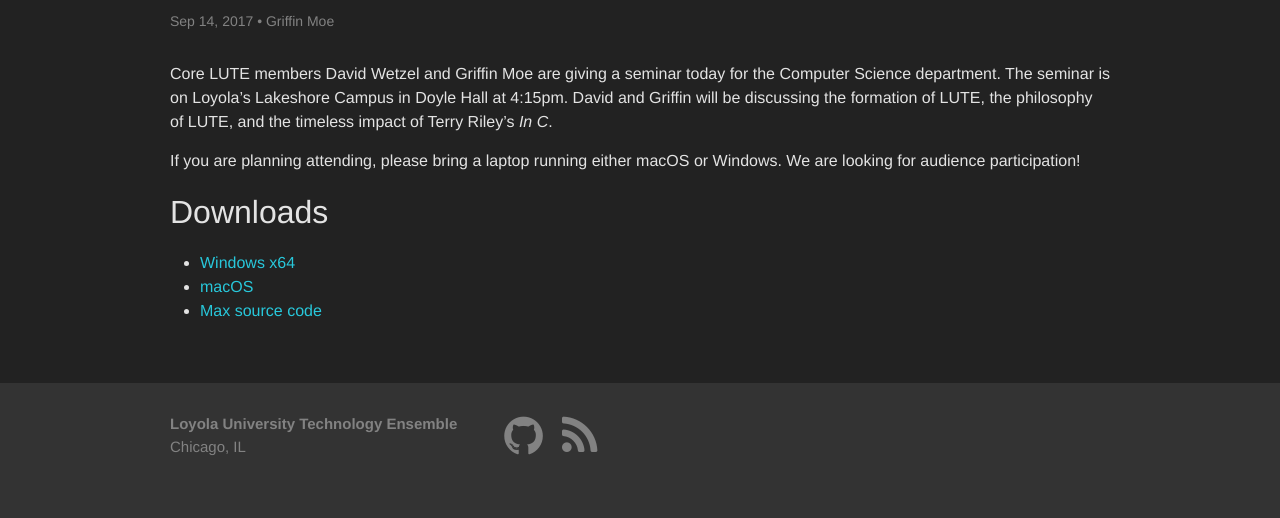
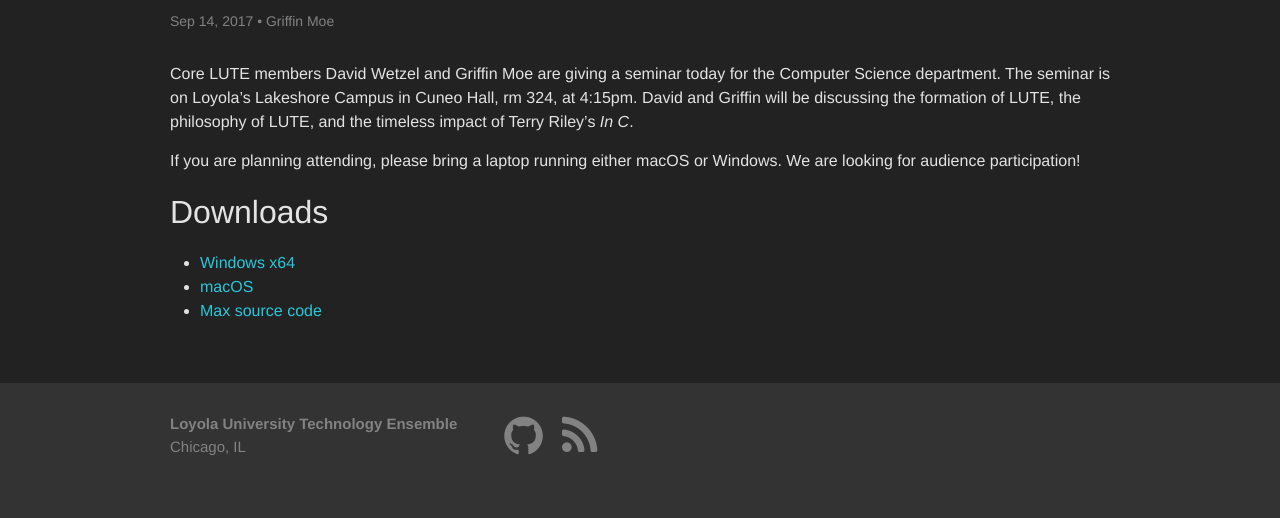
Before and after one commit to loyola-university-tech-ensemble/loyola-university-tech-ensemble.github.io, a Jekyll site: the page built from _posts/2017-09-14-comp-sci-seminar.md, in a window 1280 px wide. Shown: the part 427-945 px from the top of the page. Built offline with Jekyll 4.4.1, drawn with Linux system fonts in a browser that asks for light colours.

Commit message:
Update 2017-09-14-comp-sci-seminar.md

```diff
--- a/_posts/2017-09-14-comp-sci-seminar.md
+++ b/_posts/2017-09-14-comp-sci-seminar.md
@@ -9,7 +9,7 @@
 
 Core LUTE members David Wetzel and Griffin Moe are giving a seminar today for
 the Computer Science department. The seminar is on Loyola's Lakeshore Campus in
-Doyle Hall at 4:15pm. David and Griffin will be discussing the formation of LUTE,
+Cuneo Hall, rm 324, at 4:15pm. David and Griffin will be discussing the formation of LUTE,
 the philosophy of LUTE, and the timeless impact of Terry Riley's *In C*.
 
 If you are planning attending, please bring a laptop running either macOS or Windows.
```
